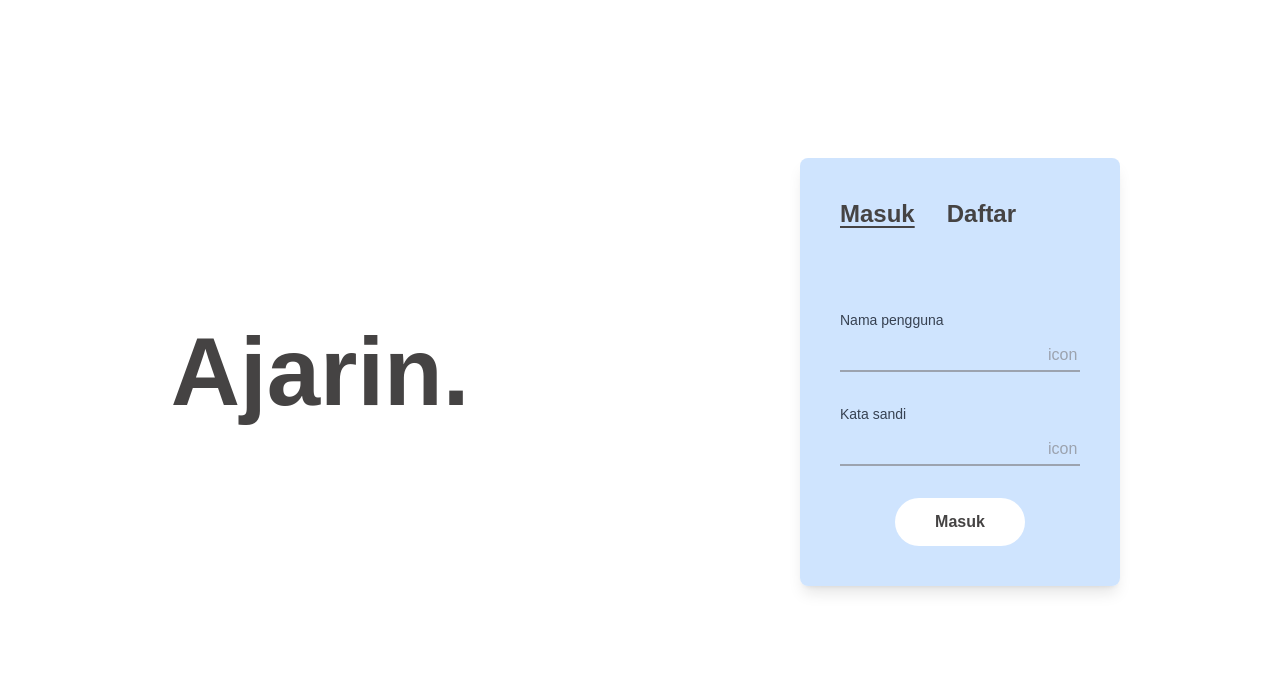
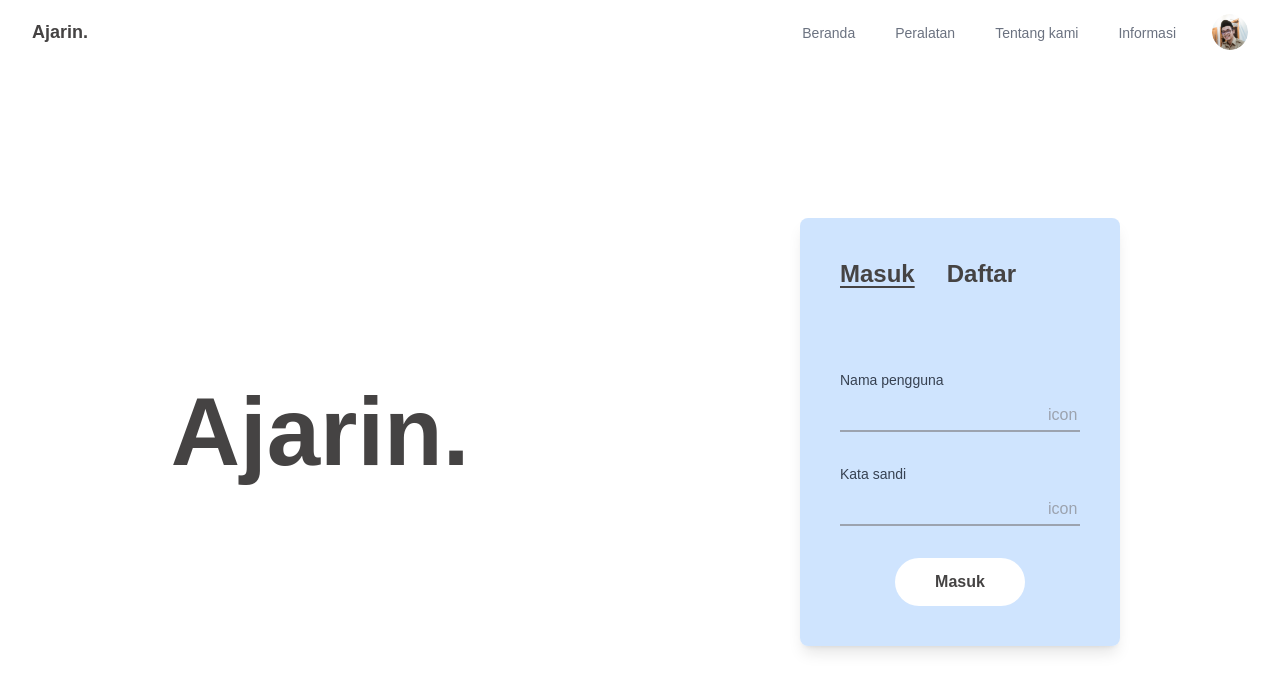
Before and after one commit to christhopermarcelino/toudy, a Next.js app: page /auth in a window 1280 px wide. Shown: the top 692 px of the page. Built offline with nearby package versions, Linux system fonts and the light colour scheme.

Commit message:
feat: add navbar

```diff
--- /dev/null
+++ b/components/Navbar.jsx
@@ -0,0 +1,214 @@
+import { Fragment } from 'react';
+import Image from 'next/image';
+import { Disclosure, Menu, Transition } from '@headlessui/react';
+import { MenuIcon, XIcon } from '@heroicons/react/outline';
+import classNames from '@/lib/helpers';
+import { useRouter } from 'next/router';
+import Link from 'next/link';
+
+export default function Navbar() {
+  const router = useRouter();
+  const currentPath = router.pathname;
+
+  return (
+    <Disclosure as='nav' className='bg-white shadow'>
+      {({ open }) => (
+        <>
+          <div className='max-w-7xl mx-auto px-2 sm:px-6 lg:px-8 '>
+            <div className='relative flex justify-between h-16'>
+              <div className='absolute inset-y-0 left-0 flex items-center sm:hidden'>
+                {/* Mobile menu button */}
+                <Disclosure.Button className='inline-flex items-center justify-center p-2 rounded-md text-gray-400 hover:text-gray-500 hover:bg-gray-100 focus:outline-none focus:ring-2 focus:ring-inset focus:ring-gray-500'>
+                  <span className='sr-only'>Open main menu</span>
+                  {open ? (
+                    <XIcon className='block h-6 w-6' aria-hidden='true' />
+                  ) : (
+                    <MenuIcon className='block h-6 w-6' aria-hidden='true' />
+                  )}
+                </Disclosure.Button>
+              </div>
+              <div className='flex-1 flex items-center justify-center sm:items-stretch sm:justify-start'>
+                <div className='flex-shrink-0 flex items-center'>
+                  <h1 className='text-dark font-bold text-lg'>Ajarin.</h1>
+                </div>
+              </div>
+              <div className='absolute inset-y-0 right-0 flex items-center pr-2 sm:static sm:inset-auto sm:ml-6 sm:pr-0'>
+                <div className='hidden sm:ml-6 sm:flex sm:space-x-8'>
+                  <Link href='/'>
+                    <a
+                      className={`inline-flex items-center px-1 pt-1 text-sm font-medium ${
+                        currentPath === '/'
+                          ? 'border-gray-500 border-b-2 text-gray-900'
+                          : 'text-gray-500 border-transparent hover:border-gray-300 hover:text-gray-700 border-b-2'
+                      }  `}
+                    >
+                      Beranda
+                    </a>
+                  </Link>
+                  <Link href='/peralatan'>
+                    <a
+                      className={`inline-flex items-center px-1 pt-1 text-sm font-medium ${
+                        currentPath === '/peralatan'
+                          ? 'border-gray-500 border-b-2 text-gray-900'
+                          : 'text-gray-500 border-transparent hover:border-gray-300 hover:text-gray-700 border-b-2'
+                      }  `}
+                    >
+                      Peralatan
+                    </a>
+                  </Link>
+                  <Link href='/tentang-kami'>
+                    <a
+                      className={`inline-flex items-center px-1 pt-1 text-sm font-medium ${
+                        currentPath === '/tentang-kami'
+                          ? 'border-gray-500 border-b-2 text-gray-900'
+                          : 'text-gray-500 border-transparent hover:border-gray-300 hover:text-gray-700 border-b-2'
+                      }  `}
+                    >
+                      Tentang kami
+                    </a>
+                  </Link>
+                  <Link href='/informasi'>
+                    <a
+                      className={`inline-flex items-center px-1 pt-1 text-sm font-medium ${
+                        currentPath === '/informasi'
+                          ? 'border-gray-500 border-b-2 text-gray-900'
+                          : 'text-gray-500 border-transparent hover:border-gray-300 hover:text-gray-700 border-b-2'
+                      }  `}
+                    >
+                      Informasi
+                    </a>
+                  </Link>
+                </div>
+
+                <Menu as='div' className='ml-8 relative'>
+                  {({ open }) => (
+                    <>
+                      <div>
+                        <Menu.Button className='bg-white rounded-full flex text-sm focus:outline-none focus:ring-2 focus:ring-offset-2 focus:ring-gray-500'>
+                          <span className='sr-only'>Open user menu</span>
+
+                          <Image
+                            className='h-8 w-8 rounded-full'
+                            src='/images/profile_pic.png'
+                            alt=''
+                            height='36'
+                            width='36'
+                          />
+                        </Menu.Button>
+                      </div>
+                      <Transition
+                        show={open}
+                        as={Fragment}
+                        enter='transition ease-out duration-200'
+                        enterFrom='transform opacity-0 scale-95'
+                        enterTo='transform opacity-100 scale-100'
+                        leave='transition ease-in duration-75'
+                        leaveFrom='transform opacity-100 scale-100'
+                        leaveTo='transform opacity-0 scale-95'
+                      >
+                        <Menu.Items
+                          static
+                          className='origin-top-right absolute right-0 mt-2 w-48 rounded-md shadow-lg py-1 bg-white ring-1 ring-black ring-opacity-5 focus:outline-none'
+                        >
+                          <Menu.Item>
+                            {({ active }) => (
+                              <a
+                                href='#'
+                                className={classNames(
+                                  active ? 'bg-gray-100' : '',
+                                  'block px-4 py-2 text-sm text-gray-700'
+                                )}
+                              >
+                                Your Profile
+                              </a>
+                            )}
+                          </Menu.Item>
+                          <Menu.Item>
+                            {({ active }) => (
+                              <a
+                                href='#'
+                                className={classNames(
+                                  active ? 'bg-gray-100' : '',
+                                  'block px-4 py-2 text-sm text-gray-700'
+                                )}
+                              >
+                                Settings
+                              </a>
+                            )}
+                          </Menu.Item>
+                          <Menu.Item>
+                            {({ active }) => (
+                              <a
+                                href='#'
+                                className={classNames(
+                                  active ? 'bg-gray-100' : '',
+                                  'block px-4 py-2 text-sm text-gray-700'
+                                )}
+                              >
+                                Sign out
+                              </a>
+                            )}
+                          </Menu.Item>
+                        </Menu.Items>
+                      </Transition>
+                    </>
+                  )}
+                </Menu>
+              </div>
+            </div>
+          </div>
+
+          <Disclosure.Panel className='sm:hidden'>
+            <div className='pt-2 pb-4 space-y-1'>
+              <Link href='/'>
+                <a
+                  className={`block pl-3 pr-4 py-2 border-l-4 text-base font-medium ${
+                    currentPath === '/'
+                      ? 'bg-gray-50 border-gray-500 text-gray-700 '
+                      : 'border-transparent text-gray-500 hover:bg-gray-50 hover:border-gray-300 hover:text-gray-700'
+                  }`}
+                >
+                  Beranda
+                </a>
+              </Link>
+              <Link href='/peralatan'>
+                <a
+                  className={`block pl-3 pr-4 py-2 border-l-4 text-base font-medium ${
+                    currentPath === '/peralatan'
+                      ? 'bg-gray-50 border-gray-500 text-gray-700 '
+                      : 'border-transparent text-gray-500 hover:bg-gray-50 hover:border-gray-300 hover:text-gray-700'
+                  }`}
+                >
+                  Peralatan
+                </a>
+              </Link>
+              <Link href='/tentang-kami'>
+                <a
+                  className={`block pl-3 pr-4 py-2 border-l-4 text-base font-medium ${
+                    currentPath === '/tentang-kami'
+                      ? 'bg-gray-50 border-gray-500 text-gray-700 '
+                      : 'border-transparent text-gray-500 hover:bg-gray-50 hover:border-gray-300 hover:text-gray-700'
+                  }`}
+                >
+                  Tentang kami
+                </a>
+              </Link>
+
+              <Link href='/informasi'>
+                <a
+                  className={`block pl-3 pr-4 py-2 border-l-4 text-base font-medium ${
+                    currentPath === '/informasi'
+                      ? 'bg-gray-50 border-gray-500 text-gray-700 '
+                      : 'border-transparent text-gray-500 hover:bg-gray-50 hover:border-gray-300 hover:text-gray-700'
+                  }`}
+                >
+                  Informasi
+                </a>
+              </Link>
+            </div>
+          </Disclosure.Panel>
+        </>
+      )}
+    </Disclosure>
+  );
+}
--- a/jsconfig.json
+++ b/jsconfig.json
@@ -2,7 +2,8 @@
   "compilerOptions": {
     "baseUrl": ".",
     "paths": {
-      "@/components/*": ["components/*"]
+      "@/components/*": ["components/*"],
+      "@/lib/*": ["lib/*"]
     }
   }
 }
--- /dev/null
+++ b/lib/helpers.jsx
@@ -0,0 +1,3 @@
+export function classNames(...classes) {
+  return classes.filter(Boolean).join(' ');
+}
--- a/next.config.js
+++ b/next.config.js
@@ -1,3 +1,3 @@
 module.exports = {
   reactStrictMode: true,
-}
+};
--- a/package.json
+++ b/package.json
@@ -8,6 +8,8 @@
     "lint": "next lint"
   },
   "dependencies": {
+    "@headlessui/react": "^1.4.3",
+    "@heroicons/react": "^1.0.5",
     "@tailwindcss/forms": "^0.4.0",
     "next": "12.0.10",
     "react": "17.0.2",
--- a/pages/auth.jsx
+++ b/pages/auth.jsx
@@ -1,6 +1,8 @@
 import Head from 'next/head';
 import { useState } from 'react';
+
 import BottomBorderInput from '@/components/BottomBorderInput';
+import Navbar from '@/components/Navbar';
 
 export default function Auth() {
   const [isLogin, setIsLogin] = useState(true);
@@ -8,6 +10,7 @@
   return (
     <>
       <Head></Head>
+      <Navbar />
       <main className='md:flex-row min-h-main bg-white flex flex-col items-center'>
         <h1 className='flex-1 flex text-dark font-bold text-6xl md:text-8xl justify-center items-center'>
           Ajarin.
--- a/styles/globals.css
+++ b/styles/globals.css
@@ -52,6 +52,6 @@
 
   /* Class to adjust with sticky footer */
   .min-h-main {
-    @apply min-h-[calc(100vh-56px)];
+    @apply min-h-[calc(100vh-64px)];
   }
 }
```
Also changed, not shown: public/images/profile_pic.png (added), 1 other file (tests, documents, lock files or other folders).
